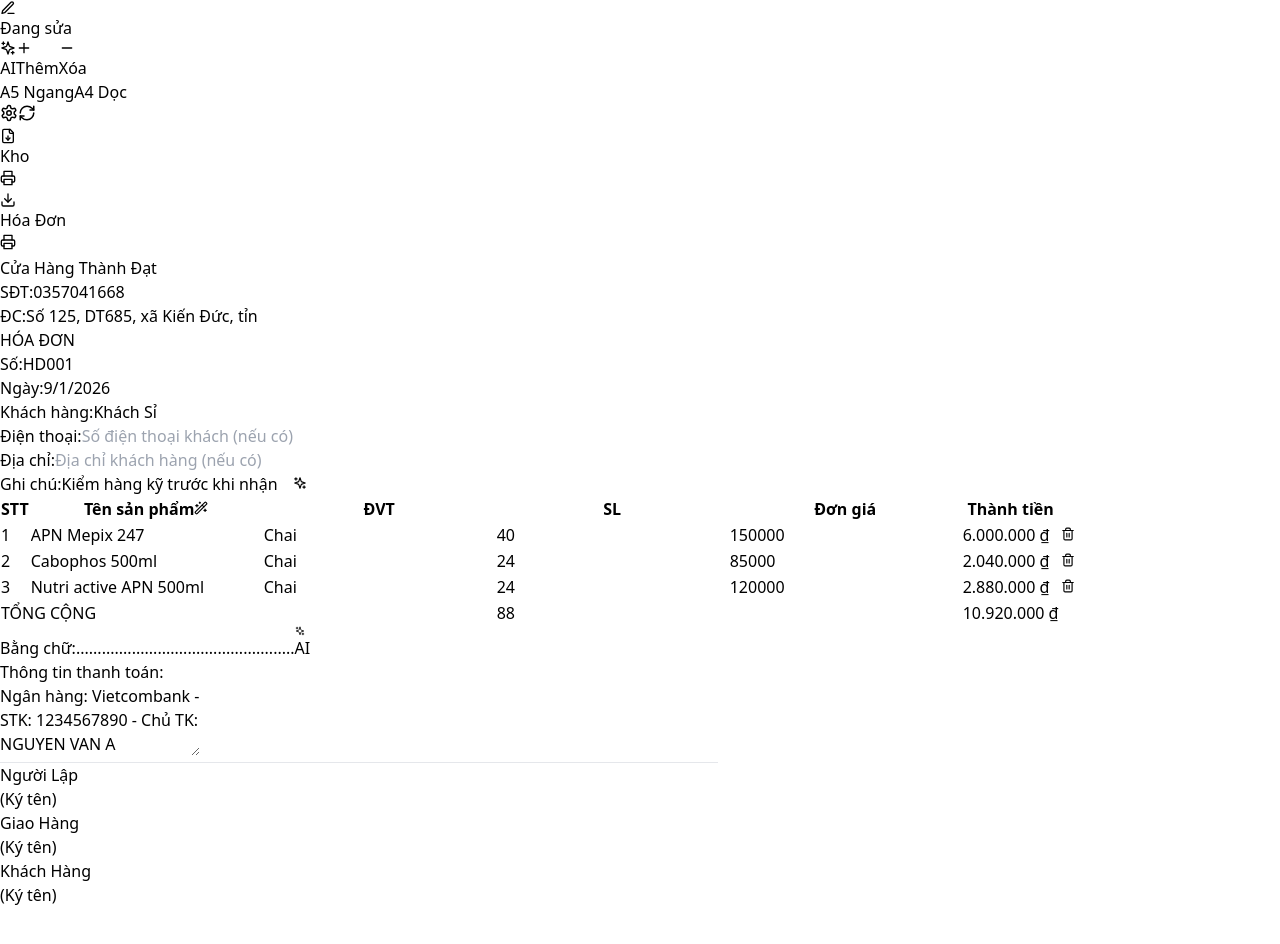
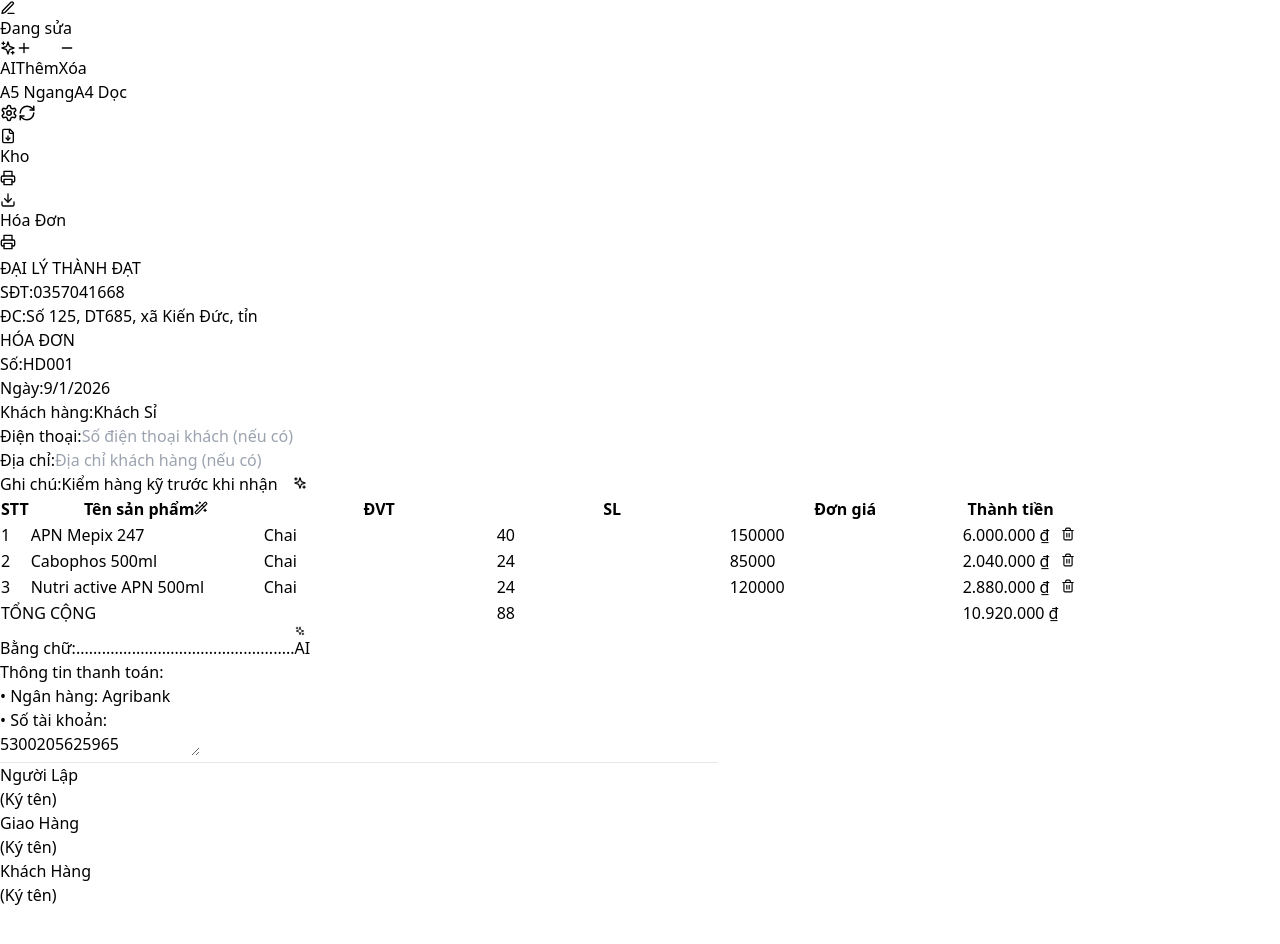
Before and after one commit to navinh2k4/invoice-app, a React (Vite) app: page / in a window 1280 px wide. Shown: the top 944 px of the page. Before the commit the page ends 907 px from the top, so only its background shows below. Built offline with nearby package versions, Linux system fonts and the light colour scheme; the HTML template or start-up script is replaced by a standard one.

Commit message:
Update shop and bank information in App component

```diff
--- a/src/App.jsx
+++ b/src/App.jsx
@@ -10,7 +10,7 @@ export default function InvoiceMakerApp() {
   ];
 
   // Thông tin cửa hàng (Editable)
-  const [shopName, setShopName] = useState('Cửa Hàng Thành Đạt');
+  const [shopName, setShopName] = useState('ĐẠI LÝ THÀNH ĐẠT');
   const [shopPhone, setShopPhone] = useState('0357041668');
   const [shopAddress, setShopAddress] = useState('Số 125, DT685, xã Kiến Đức, tỉnh Lâm Đồng');
 
@@ -25,12 +25,12 @@ export default function InvoiceMakerApp() {
   const [date, setDate] = useState(new Date().toLocaleDateString('vi-VN'));
   const [invoiceCode, setInvoiceCode] = useState('HD001');
 
-  // Thông tin thanh toán (Bank Info)
+  // Thông tin thanh toán (Bank Info) - ĐÃ CẬP NHẬT THEO YÊU CẦU
   const [showBankInfo, setShowBankInfo] = useState(true);
-  const [bankInfo, setBankInfo] = useState('Ngân hàng: Vietcombank - STK: 1234567890 - Chủ TK: NGUYEN VAN A');
+  const [bankInfo, setBankInfo] = useState('• Ngân hàng: Agribank\n• Số tài khoản: 5300205625965\n• Chủ tài khoản: NGUYEN THANH TUNG');
 
-  // Cấu hình & Trạng thái
-  const [paperSize, setPaperSize] = useState('a5');
+  // Cấu hình & Trạng thái - ĐÃ CẬP NHẬT MẶC ĐỊNH A4
+  const [paperSize, setPaperSize] = useState('a4');
   const [exportMode, setExportMode] = useState('full');
   const [isProcessing, setIsProcessing] = useState(false);
   const [amountInWords, setAmountInWords] = useState('');
@@ -129,6 +129,7 @@ export default function InvoiceMakerApp() {
 
       setTimeout(() => {
           const element = noteRef.current;
+          // Sử dụng paperSize hiện tại (mặc định là 'a4')
           const isA5 = paperSize === 'a5';
           const opt = {
               margin: 5, filename: `${mode==='full'?'HOADON':'PHIEU'}_${invoiceCode}.pdf`,
```
